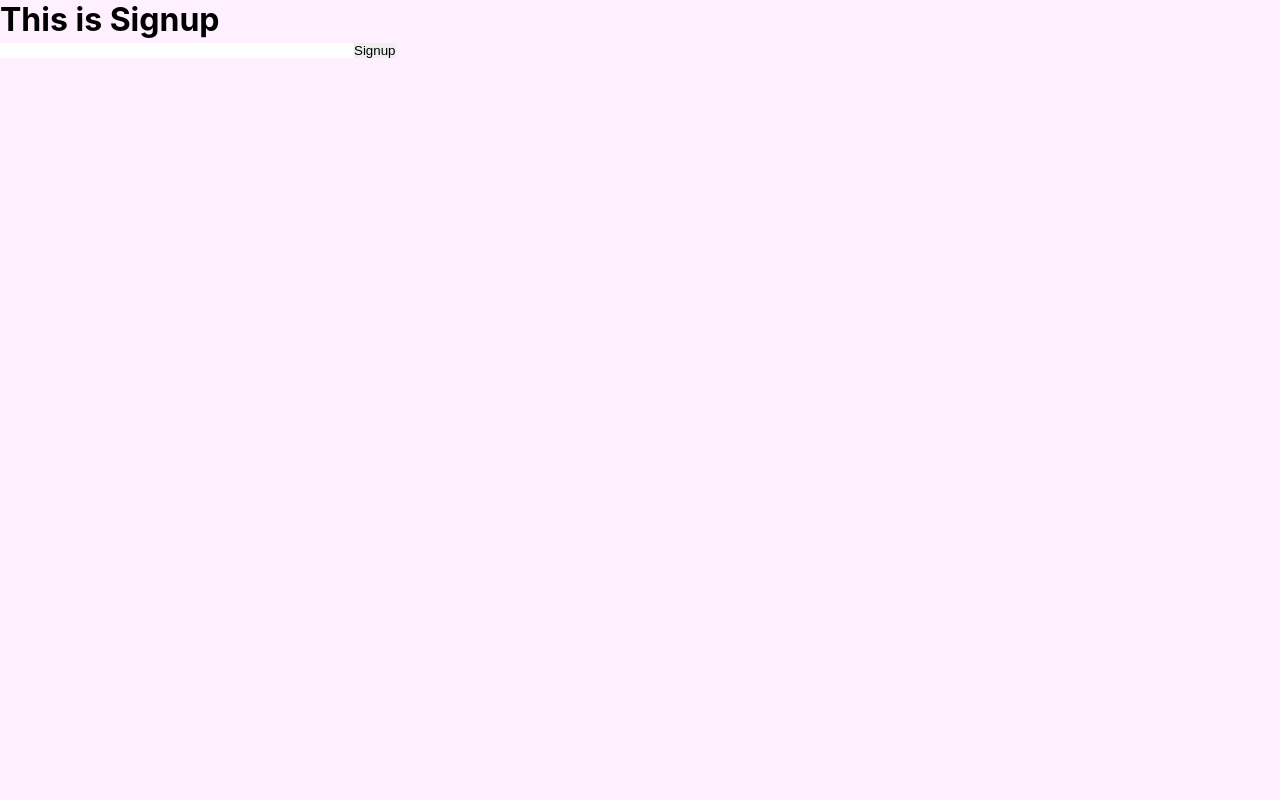
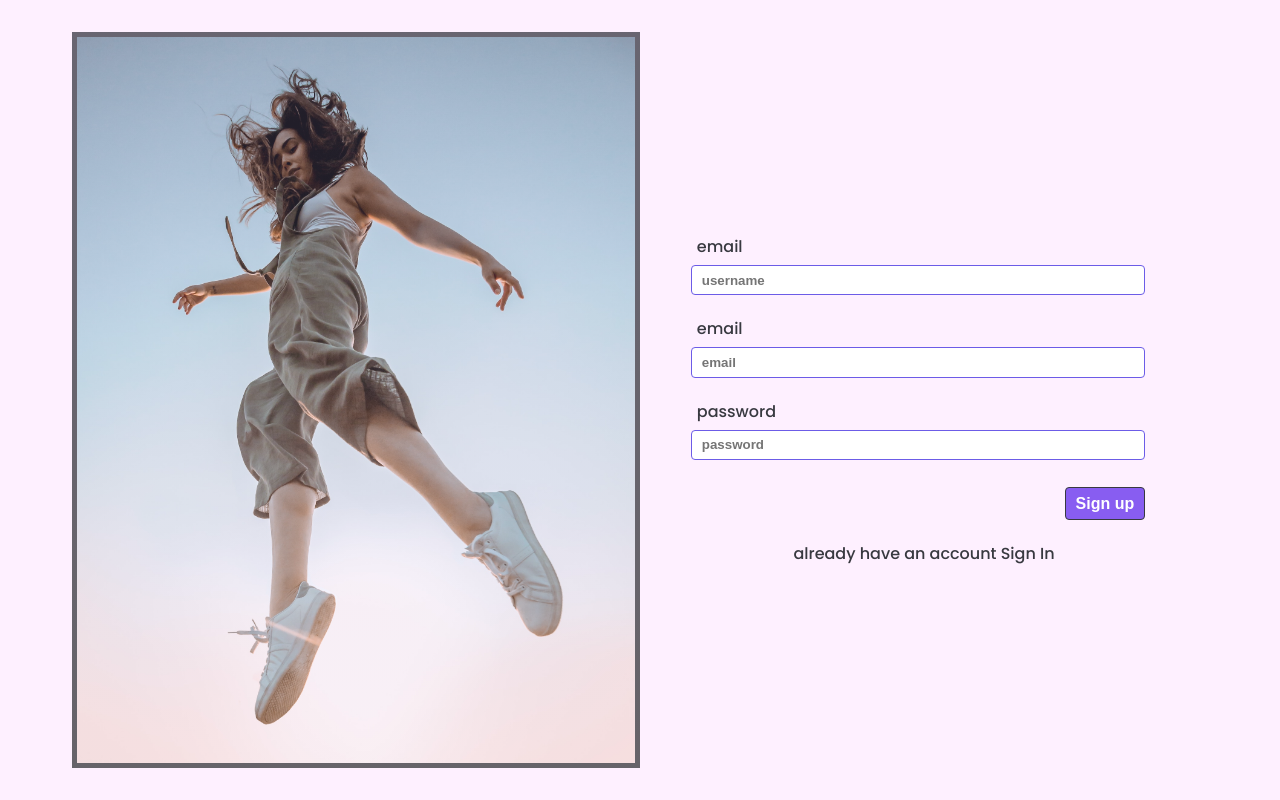
Before and after one commit to Irfan-vit/shoecase, a React (Create React App) app: page /signup in a window 1280 px wide. Built offline with nearby package versions, Linux system fonts and the light colour scheme; a web font is replaced by a local one; what miragejs would draw is missing.

Commit message:
fix: user signUp

```diff
--- a/src/pages/login/LoginPage.jsx
+++ b/src/pages/login/LoginPage.jsx
@@ -1,4 +1,4 @@
-import { Navigate, useLocation, useNavigate } from 'react-router-dom'
+import { Link, Navigate, useLocation, useNavigate } from 'react-router-dom'
 import { useAuth } from '../../context/AuthContext'
 import login1 from '../../assets/images/login1.jpg'
 import { Button } from '../cart/cartModels/CartSummary'
@@ -53,7 +53,8 @@ const StyledLoginWrapper = styled.div`
       justify-content: center;
       gap: 2%;
       padding: 0 10%;
-      > p {
+      > a {
+        text-decoration: none;
         color: ${(props) => props.theme.offSetText};
         font-family: var(--font-family-headings);
         text-align: center;
@@ -178,7 +179,7 @@ const Login = () => {
             >
               Guest Login
             </Button>
-            <p>new user ? please sigun up</p>
+            <Link to="/signup">new user ? please sigun up</Link>
           </form>
         </div>
       </StyledLoginWrapper>
--- a/src/pages/signup/SignupPage.jsx
+++ b/src/pages/signup/SignupPage.jsx
@@ -1,29 +1,215 @@
-import { useState } from 'react'
+// import { useAuth } from '../../context/AuthContext'
+
+// const Signup = () => {
+//   const { setUser } = useAuth()
+//   return (
+//     <>
+//       <h1>This is Signup</h1>
+//       <form
+//         onSubmit={(e) => {
+//           const formData = new FormData(e.target)
+//           const userData = {
+//             email: formData?.get('email') ?? 'adarshbalika@gmail.com',
+//             password: formData?.get('password') ?? 'wobalika',
+//           }
+//           setUser(userData)
+//         }}
+//       >
+//         <label htmlFor="email">
+//           <input type="email" name="email" required />
+//         </label>
+//         <label htmlFor="password">
+//           <input type="text" name="password" required />
+//         </label>
+//         <button>Signup</button>
+//       </form>
+//     </>
+//   )
+// }
+
+// export default Signup
+
+import { Link, Navigate, useLocation, useNavigate } from 'react-router-dom'
 import { useAuth } from '../../context/AuthContext'
+import login1 from '../../assets/images/login1.jpg'
+import { Button } from '../cart/cartModels/CartSummary'
+import useLogin from '../../hooks/useLoginUser'
 
+// import { login } from '../../components/toasts/Toasts'
+import styled from 'styled-components'
+import axios from 'axios'
+
+const StyledLoginWrapper = styled.div`
+  margin: 0 auto;
+  display: flex;
+  height: 100vh;
+  flex-flow: column wrap;
+  > div {
+    > img {
+      height: 100%;
+      width: 100%;
+      object-fit: cover;
+      object-position: 63% 0;
+      aspect-ratio: 1/0.5;
+      border: 5px solid #555;
+      display: inline-block;
+    }
+  }
+  > div:nth-child(1) {
+    position: relative;
+    height: 100%;
+    > span {
+      position: absolute;
+      left: 0;
+      top: 0;
+      height: 100%;
+      width: 100%;
+      background-image: linear-gradient(
+        rgba(193, 175, 241, 0.178),
+        rgba(232, 205, 255, 0.116)
+      );
+    }
+  }
+  > div:nth-child(2) {
+    position: fixed;
+    height: 100%;
+    width: 100%;
+    > form {
+      height: 100%;
+      width: 100%;
+      display: flex;
+      flex-flow: column wrap;
+      align-items: flex-end;
+      align-content: center;
+      justify-content: center;
+      gap: 2%;
+      padding: 0 10%;
+      > a {
+        text-decoration: none;
+        color: ${(props) => props.theme.offSetText};
+        font-family: var(--font-family-headings);
+        text-align: center;
+        width: 100%;
+        :hover {
+          text-decoration: underline;
+          text-decoration-style: solid;
+          text-decoration-thickness: 3px;
+          text-decoration-skip-ink: none;
+          cursor: pointer;
+        }
+      }
+      > label {
+        width: 100%;
+        > p {
+          color: ${(props) => props.theme.offSetText};
+          font-family: var(--font-family-headings);
+        }
+      }
+      > label > input {
+        border-radius: var(--border-size4);
+        cursor: pointer;
+        margin: var(--spacing-unit);
+        padding: var(--font-xxxs) var(--font-xxs);
+        font-weight: var(--font-weight-bold);
+        text-decoration: none;
+        border: 1px solid var(--primary-color);
+        width: 100%;
+        float: right;
+      }
+    }
+  }
+  @media (min-width: 768px) {
+    padding: 2rem;
+    max-width: 1200px;
+    margin: 0 auto;
+    flex-flow: row wrap;
+    align-items: center;
+    align-content: center;
+    > div > img {
+      height: 100%;
+      width: 100%;
+      object-fit: cover;
+      object-position: 60% 0%;
+      /* object-position: 51%; */
+    }
+    > div:nth-child(-n + 2) {
+      flex-basis: 50%;
+      flex-shrink: 1;
+    }
+    > div:nth-child(2) {
+      position: relative;
+    }
+    > div:nth-child(1) {
+      flex-basis: 50%;
+      flex-shrink: 1;
+    }
+  }
+`
 const Signup = () => {
-  const { setUser } = useAuth()
+  const { user, setUser } = useAuth()
+  console.log(user)
+  const navigate = useNavigate()
+  const location = useLocation()
+  async function signupUser({ firstName, email, password }) {
+    try {
+      console.log(firstName, email, password, 'signup')
+      const response = await axios.post('/api/auth/signup', {
+        email,
+        password,
+        firstName,
+      })
+      console.log(response.data)
+      localStorage.setItem('token', JSON.stringify(response.data.encodedToken))
+      localStorage.setItem(
+        'userDetails',
+        JSON.stringify(response.data.createdUser),
+      )
+      setUser({
+        token: localStorage.getItem('token'),
+        user: localStorage.getItem('userDetails'),
+      })
+      navigate(`${location?.state?.prevPath || '/'}`, { replace: true })
+    } catch (error) {
+      console.log(error)
+    }
+  }
   return (
     <>
-      <h1>This is Signup</h1>
+      <StyledLoginWrapper>
+        <div>
+          <img src={login1} alt="" />
+          <span></span>
+        </div>
+        <div>
           <form
             onSubmit={(e) => {
+              e.preventDefault()
               const formData = new FormData(e.target)
               const userData = {
-            email: formData?.get('email') ?? 'adarshbalika@gmail.com',
-            password: formData?.get('password') ?? 'wobalika',
+                email: formData?.get('email') ?? '',
+                password: formData?.get('password') ?? '',
+                firstName: formData?.get('username') ?? '',
               }
-          setUser(userData)
+              signupUser(userData)
             }}
           >
+            <label htmlFor="username">
+              <p>email</p>
+              <input type="text" name="username" placeholder="username" />
+            </label>
             <label htmlFor="email">
-          <input type="email" name="email" required />
+              <p>email</p>
+              <input type="email" name="email" placeholder="email" />
             </label>
             <label htmlFor="password">
-          <input type="text" name="password" required />
+              <p>password</p>
+              <input type="password" name="password" placeholder="password" />
             </label>
-        <button>Signup</button>
+            <Button>Sign up</Button>
+            <Link to="/login">already have an account Sign In</Link>
           </form>
+        </div>
+      </StyledLoginWrapper>
     </>
   )
 }
--- a/src/pages/user/User.jsx
+++ b/src/pages/user/User.jsx
@@ -4,7 +4,7 @@ import { notify } from '../../components/toasts/Toasts'
 import Nav from '../../components/navBar/Nav'
 const User = () => {
   const { user, setUser } = useAuth()
-  console.log(user.user)
+  console.log(user)
   const userDetails = JSON.parse(user?.user)
   const navigate = useNavigate()
   return (
```
Lines whose indentation alone changed are shown as unchanged.
